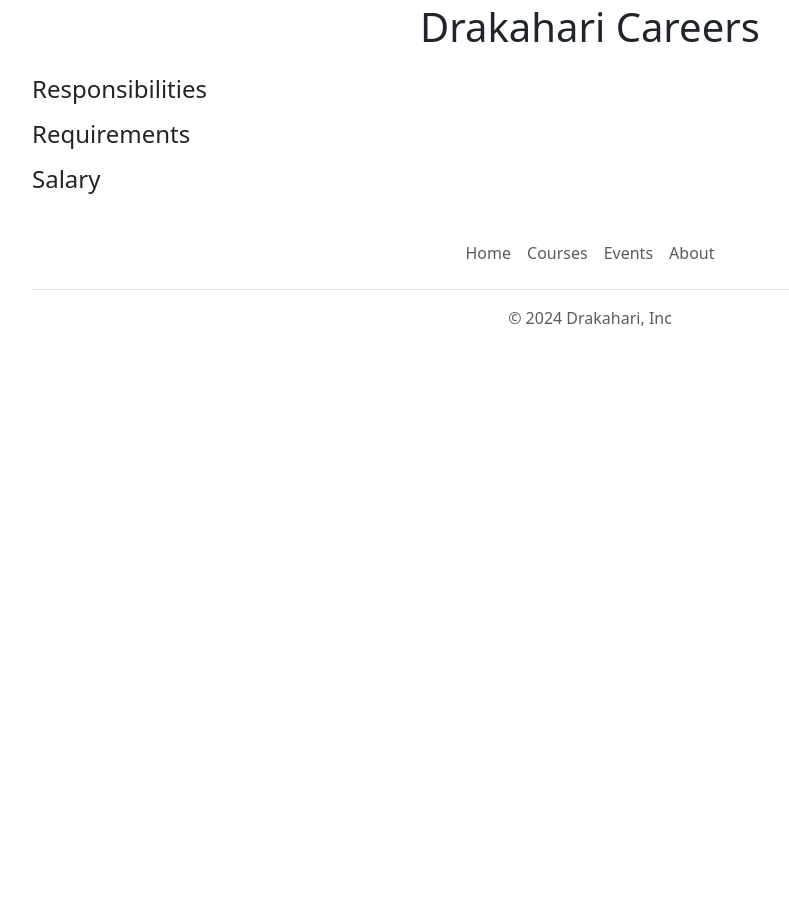
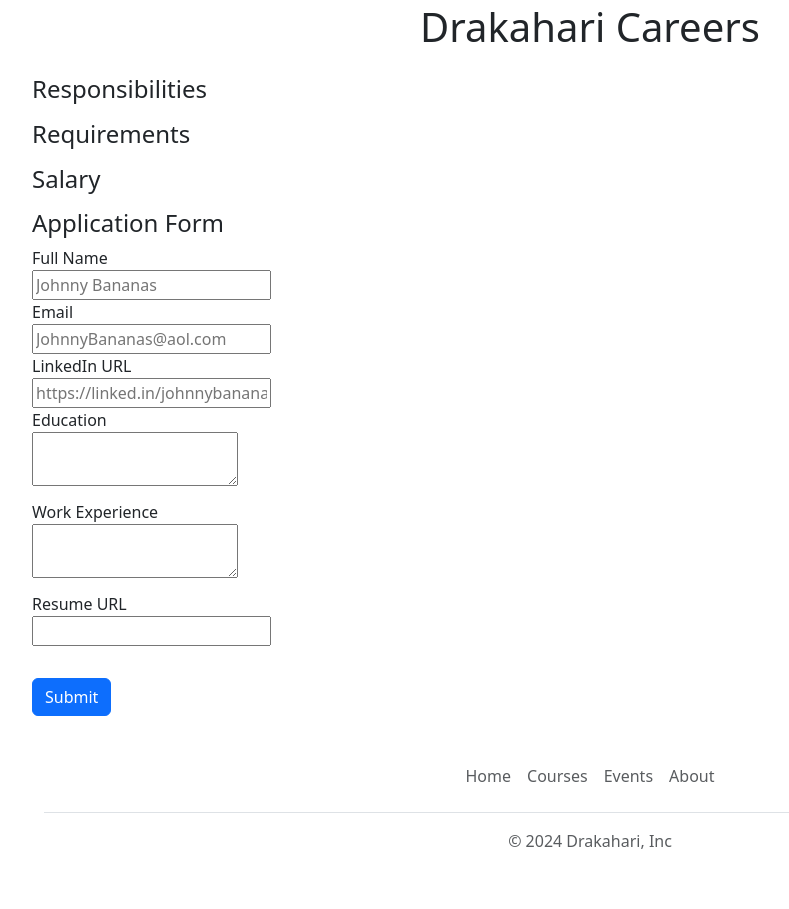
Before and after one commit to drakahari/drakahari_jovinan_sample-v2, a Flask app: template templates/jobpage.html in a window 1280 px wide. Shown: the part 437-1346 px from the top of the page, without its empty margins (50-839 px from the left). Before the commit the page ends 763 px from the top, so only its background shows below. Run offline with Flask 3, Linux system fonts and the light colour scheme; the template is opened without the code that fills it, so the values that code supplies are empty.

Commit message:
application being routed to db but not sticking yet

```diff
--- a/app.py
+++ b/app.py
@@ -1,5 +1,5 @@
-from flask import Flask, render_template, jsonify
-from database import load_jobs_from_db, load_job_from_db
+from flask import Flask, render_template, jsonify, request
+from database import load_jobs_from_db, load_job_from_db, add_application_to_db
 
 
 app = Flask(__name__)
@@ -29,6 +29,21 @@
   return render_template('jobpage.html',
                          job=job)
 
+
+
+@app.route("/job/<id>/apply", methods=['post'])
+def apply_to_job(id):
+  data = request.form
+  job = load_job_from_db(id)
+  add_application_to_db(id, data)
+
+  # store this data in the database
+  # send an email
+  #display an acknowledgement
+  return render_template('application_submitted.html',
+                         application=data, job=job)
+
+  ##return jsonify(data)
 ##return jsonify(job)
 
 
--- /dev/null
+++ b/templates/application_form.html
@@ -0,0 +1,35 @@
+<h4>Application Form</h4>
+<form action="/job/{{job['id']}}/apply" method="post">
+  <div class="mb-2">
+  <label>Full Name</label><br>
+  <input type="text" name="full_name" placeholder="Johnny Bananas"
+  </div>
+
+  <div class="mb-2">
+  <label>Email</label><br>
+  <input type="text" name="email" placeholder="JohnnyBananas@aol.com"
+  </div>
+
+  <div class="mb-2">
+  <label>LinkedIn URL</label><br>
+  <input type="text" name="linkedin_url" placeholder="https://linked.in/johnnybananas"
+
+  </div>
+
+  <div class="mb-2">
+    <label>Education</label><br>
+    <textarea name="education"></textarea>
+  </div>
+
+  <div class="mb-2">
+    <label>Work Experience <Expereince></Expereince></label><br>
+    <textarea name="work_experience"></textarea>
+  </div>
+
+  <div class="mb-2">
+    <label>Resume URL</label><br>
+    <input type="text" name="resume_url">
+  </div>
+
+  <br><button type="submit" class="btn btn-primary">Submit</button></br>
+</form>
--- a/templates/jobpage.html
+++ b/templates/jobpage.html
@@ -29,6 +29,7 @@
       </ol>
       <h4>Salary</h4>
       <p>{{job.currency}}{{job.salary}}</p>
+      {% include 'application_form.html' %}
     </div>
     {%include 'footer.html'%}
   </body>
```
Also changed, not shown: database.py (+20 -1 lines), templates/application_submitted.html (added, +39 -0 lines).
